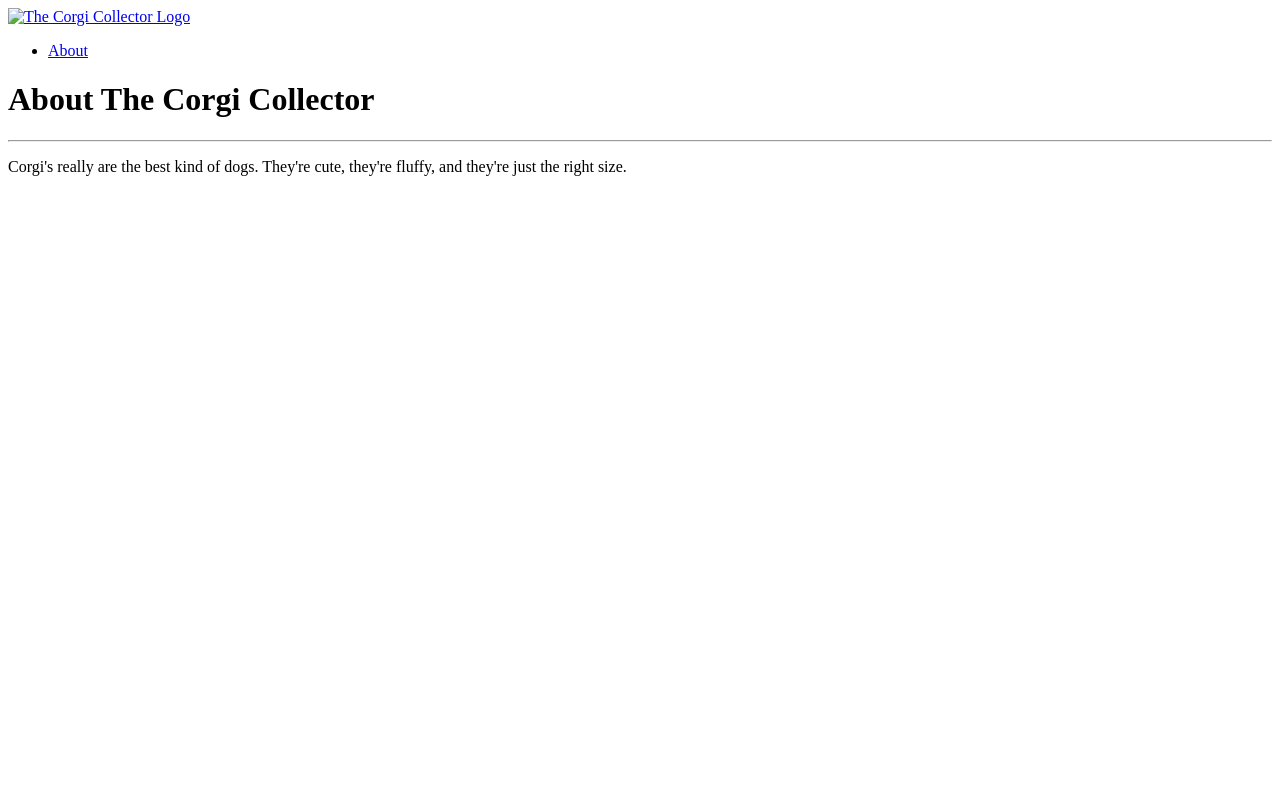
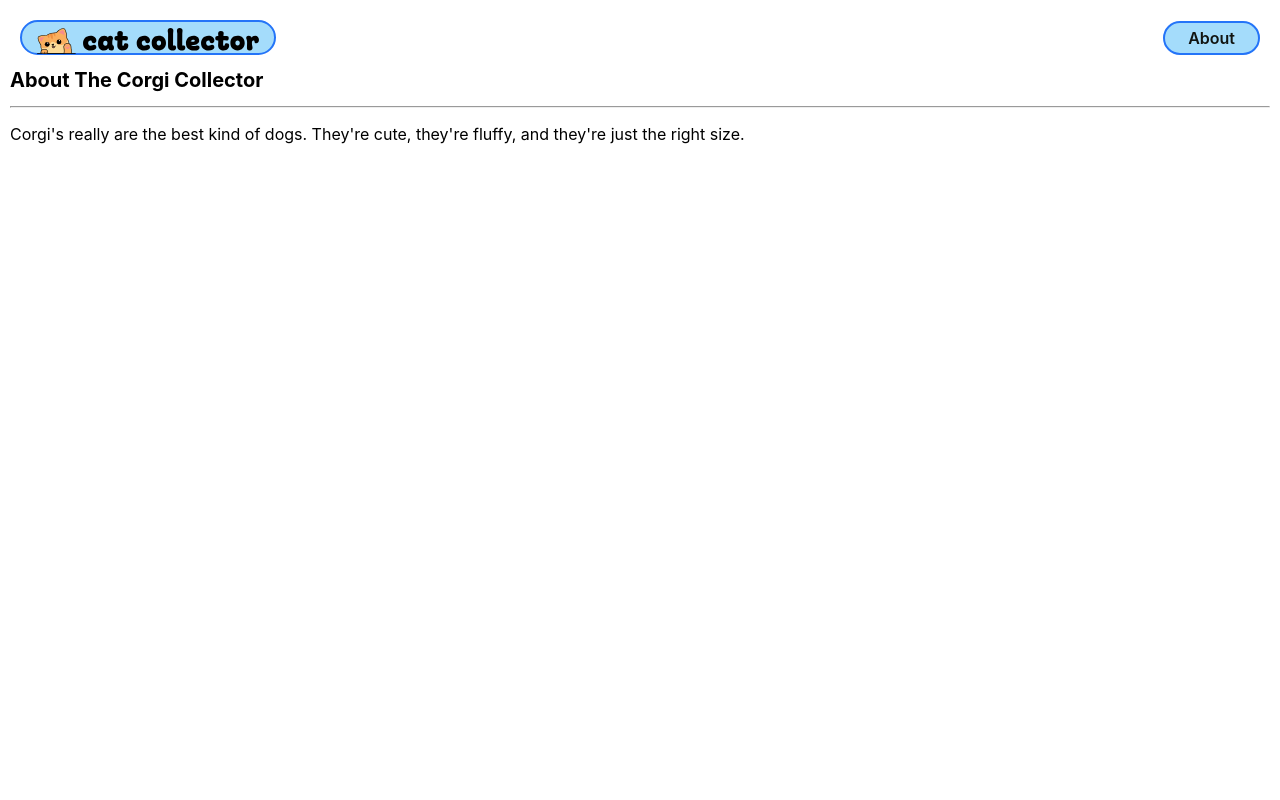
Before and after one commit to njmanning212/corgi-collector, a Django app: page /about/ in a window 1280 px wide. Run offline with Django 4.2, Linux system fonts and the light colour scheme.

Commit message:
update css and img files

```diff
--- a/main_app/static/css/base.css
+++ b/main_app/static/css/base.css
@@ -0,0 +1,271 @@
+html {
+  box-sizing: border-box
+}
+
+/* The Universal Selector */
+*, /* All elements*/
+*::before, /* All ::before pseudo-elements */
+*::after { /* All ::after pseudo-elements */
+  /* height & width will now include border & padding by default
+     but can be over-ridden as needed */
+  box-sizing: inherit;
+}
+
+/* resets font size to be 62.5% of the user preference -
+     in most browser configurations this will be 10px */
+:root {
+  font-size: 62.5%
+}
+
+body {
+  margin: 0;
+  display: flex;
+  flex-direction: column;
+  align-items: center;
+  font-family: -apple-system, BlinkMacSystemFont, 'Segoe UI', 'Roboto',
+    'Oxygen', 'Ubuntu', 'Cantarell', 'Fira Sans', 'Droid Sans',
+    'Helvetica Neue', sans-serif;
+  min-height: 100vh;
+  --nav-bg: rgba(104, 197, 248, .7);
+  --nav-bg-ff: rgba(104, 197, 248, .9);
+  --borders: rgb(36, 116, 248) solid 2px;
+  --text-color: rgb(17, 20, 17);
+  --link-hover-color: rgb(16, 56, 158);
+  --button-bg: rgb(245, 245, 245);
+  --button-bg-hover: rgb(226, 226, 226);
+  --submit: rgb(26, 128, 0);
+  --warn: rgb(255, 102, 0);
+  --danger: rgb(220, 20, 30);
+  --secondary: rgb(57, 57, 57);
+  --card-box-shadow: 5px 5px 6px -1px #AAA;
+  --font-xtreme: 4.2rem;
+  --font-xxl: 3.6rem;
+  --font-xl: 2.4rem;
+  --font-l: 1.8rem;
+  --font-reg: 1.6rem;
+  --card-border-radius: 6px;
+}
+
+header {
+  width: 100%;
+  background: var(--nav-bg-ff); /* rgba(104, 197, 248, .9) */
+  border-bottom: var(--borders);
+}
+
+nav {
+  margin: 10px;
+}
+
+ul {
+  margin: 0;
+  list-style: none;
+  padding: 0;
+}
+
+main {
+  width: 100%;
+  padding: 0 10px;
+}
+
+h2 {
+  font-size: var(--font-xl);
+}
+
+nav a {
+  text-decoration: none;
+  color: var(--text-color);
+  font-weight: 600;
+  font-size: 16px;
+}
+
+nav a:hover {
+  color: var(--link-hover-color)
+}
+
+nav ul {
+  display: flex;
+  align-items: center;
+  justify-content: center;
+  flex-wrap: wrap;
+}
+
+nav li {
+  padding: 5px 8px;
+}
+
+.header-logo-container {
+  margin: auto;
+  padding: 10px 20px 0;
+  max-width: 500px;
+}
+
+.page-header {
+  display: flex;
+  align-items: center;
+  margin: 20px;
+}
+
+.btn {
+  font-size: var(--font-l);
+  padding: 8px 16px;
+  border-radius: 6px;
+  border-width: 2px;
+  border-style: solid;
+  text-decoration: none;
+  background-color: var(--button-bg);
+  font-weight: 600;
+  cursor: pointer;
+  font-family: inherit;
+  margin-right: 10px;
+}
+
+.btn:hover {
+  background-color: var(--button-bg-hover);
+}
+
+.submit {
+  color: var(--submit);
+  border-color: var(--submit);
+}
+
+.secondary {
+  color: var(--secondary);
+  border-color: var(--secondary);
+}
+
+.warn {
+  color: var(--warn);
+  border-color: var(--warn);
+}
+
+.danger {
+  color: var(--danger);
+  border-color: var(--danger);
+}
+
+.page-header h1 {
+  font-size: var(--font-xxl);
+  margin: 0;
+}
+
+.page-header img {
+  height: 40px;
+  margin-left:15px;
+}
+
+.page-header img:first-of-type {
+  margin-left: 20px;
+}
+
+.page-content {
+  font-size: var(--font-reg);
+}
+
+@media only screen and (min-width: 768px) {
+  header {
+    position: sticky;
+    display: flex;
+    flex-direction: row;
+    top: 0;
+    align-items: center;
+  }
+
+  main {
+    max-width: 1300px;
+    min-height: calc(100vh - 53px);
+  }
+
+  nav,
+  .header-logo-container {
+    margin: 10px 0;
+    padding: 0 15px;
+  }
+
+  /* visual fix to help align logo */
+  .header-logo-container {
+    padding-top: 3px;
+  }
+
+  nav {
+    margin-left: auto;
+    display: flex;
+    justify-content: center;
+  }
+
+  nav ul {
+    flex-wrap: nowrap;
+  }
+
+  .header-logo-container {
+    width: 213px;
+  }
+
+  .page-header h1 {
+    font-size: var(--font-xtreme);
+  }
+
+  .page-header img {
+    height: 50px;
+    margin-left:20px;
+  }
+
+  .page-header img:first-of-type {
+    margin-left: 25px;
+  }
+
+  @supports (-webkit-backdrop-filter: none) or (backdrop-filter: none) {
+    header {
+      background: var(--nav-bg);
+      -webkit-backdrop-filter: blur(3px);
+      backdrop-filter: blur(3px);
+    }
+  }
+}
+
+@media only screen and (min-width: 1024px) {
+  main {
+    min-height: calc(100vh - 55px);
+  }
+
+  header {
+    margin: 20px 20px 0 20px;
+    width: calc(100vw - 40px);
+    max-width: 1920px;
+    top: 20px;
+    background-color: transparent;
+    border-bottom: none;
+  }
+
+  nav,
+  .header-logo-container {
+    margin: 0;
+    background: var(--nav-bg-ff);
+    border: var(--borders);
+    border-radius: 18px;
+  }
+
+  nav {
+    margin-left: auto;
+  }
+
+  .header-logo-container {
+    /* visual fix to help align logo */
+    padding-top: 6px;
+    width: 256px;
+    height: 35px;
+  }
+
+  @supports (-webkit-backdrop-filter: none) or (backdrop-filter: none) {
+    header {
+      -webkit-backdrop-filter: none;
+      backdrop-filter: none;
+    }
+
+    nav,
+    .header-logo-container {
+      background: rgba(104, 197, 248, .6);
+      -webkit-backdrop-filter: blur(3px);
+      backdrop-filter: blur(3px);
+    }
+  }
+}
--- a/main_app/templates/base.html
+++ b/main_app/templates/base.html
@@ -24,7 +24,7 @@
     <div class="header-logo-container">
       <a href="/">
         <img
-          src=""
+          src="{% static 'images/header-logo.svg' %}"
           alt="The Corgi Collector Logo"
         >
       </a>
```
Also changed, not shown: other parts of main_app/templates/base.html (+1 -1 lines), main_app/static/images/cat-cone.svg (added), main_app/static/images/cat-in-box.svg (added), main_app/static/images/cat-onigiri.svg (added), main_app/static/images/cool-cat.svg (added), main_app/static/images/fish.svg (added), main_app/static/images/happy-cat.svg (added), main_app/static/images/header-logo.svg (added), main_app/static/images/kitty-kabob.svg (added), main_app/static/images/logotype.svg (added), main_app/static/images/mouse.svg (added), main_app/static/images/nerd-cat.svg (added), main_app/static/images/post.svg (added), main_app/static/images/sk8r-boi-cat.svg (added), 3 more files.
